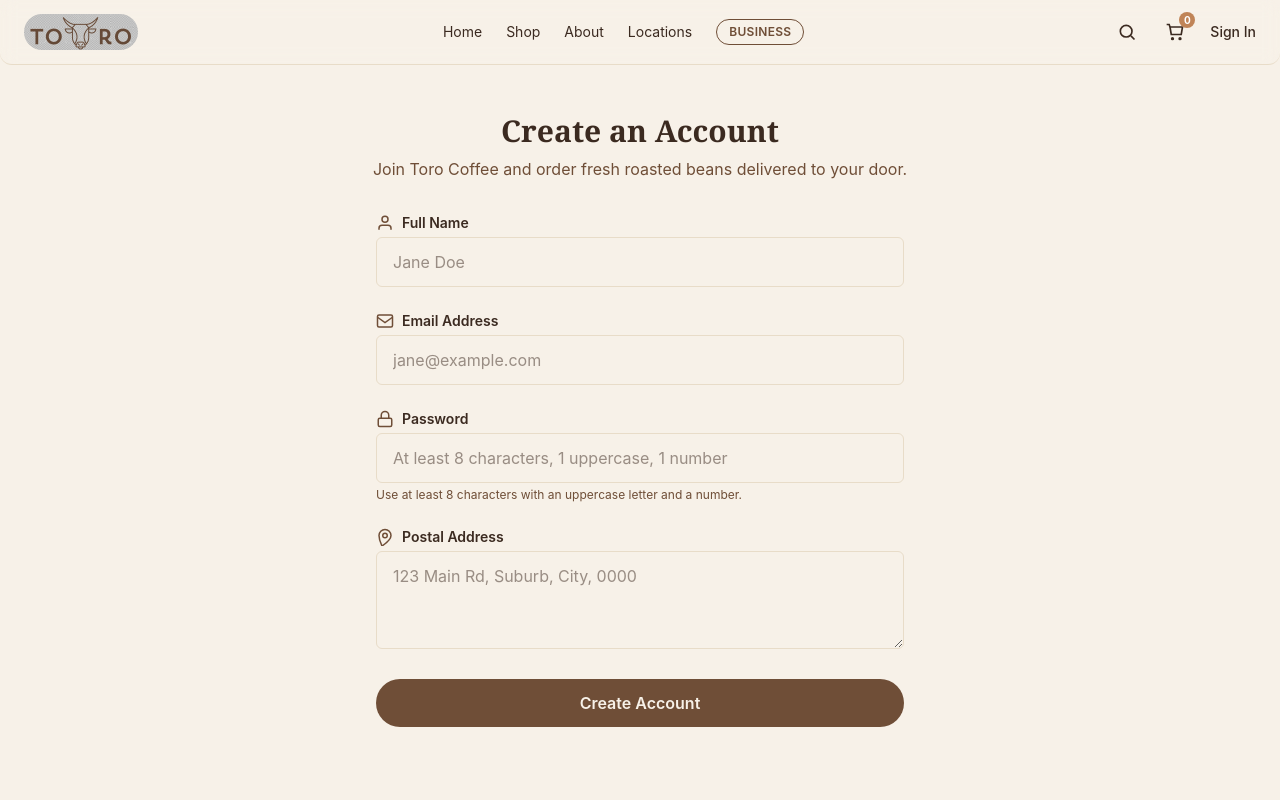
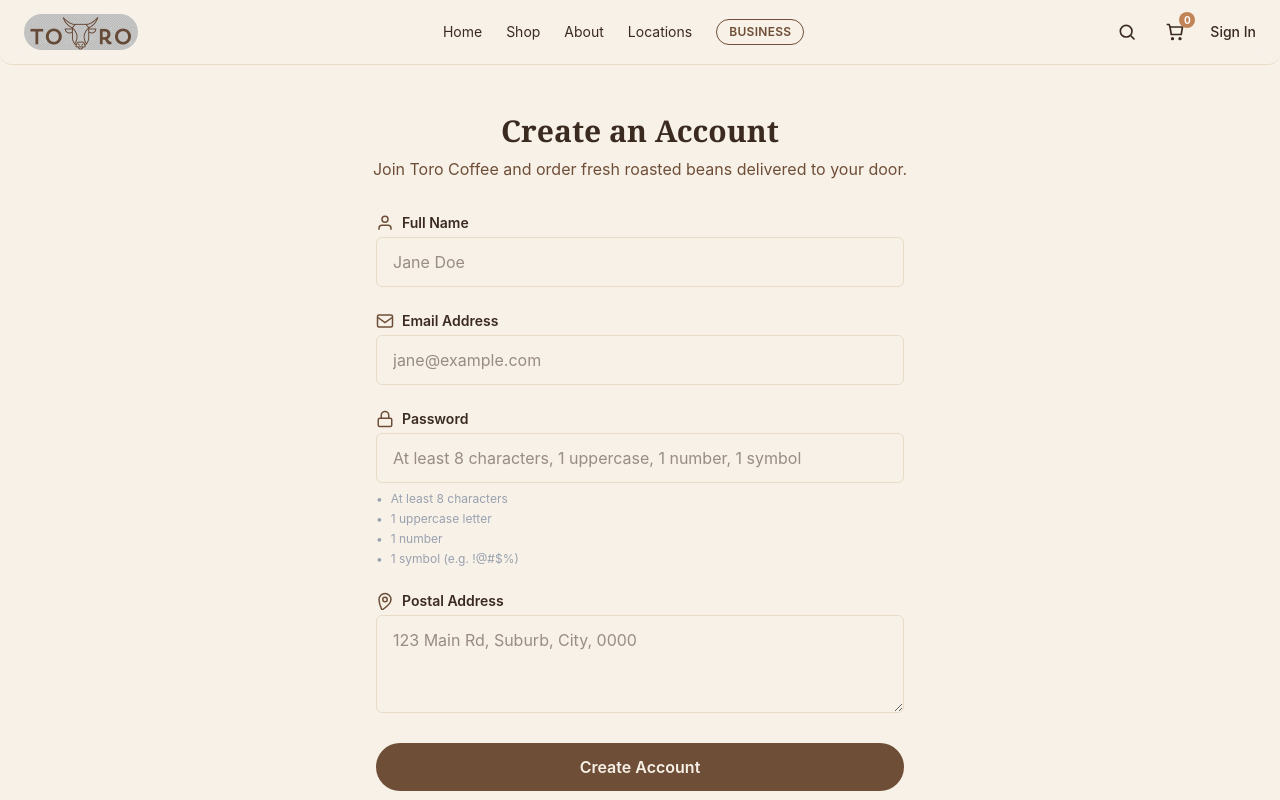
Before and after one commit to ThamiRoneo/company-project1-toro, a React (Vite) app: page /signup in a window 1280 px wide. Shown: the top 800 px of the page. Built offline with nearby package versions, Linux system fonts and the light colour scheme.

Commit message:
added a symbol validation for the password

```diff
--- a/src/components/SignUpForm.jsx
+++ b/src/components/SignUpForm.jsx
@@ -10,10 +10,19 @@ export default function SignUpForm({ onSubmit }) {
   });
   const [errors, setErrors] = useState({});
   const [touched, setTouched] = useState({});
+  const [passwordChecks, setPasswordChecks] = useState({ length: false, upper: false, number: false, symbol: false });
 
   function update(key, value) {
     setForm((prev) => ({ ...prev, [key]: value }));
     if (touched[key]) validateField(key, value);
+    if (key === "password") {
+      setPasswordChecks({
+        length: value.length >= 8,
+        upper: /[A-Z]/.test(value),
+        number: /[0-9]/.test(value),
+        symbol: /[^A-Za-z0-9]/.test(value),
+      });
+    }
   }
 
   function validateField(key, value) {
@@ -27,6 +36,7 @@ export default function SignUpForm({ onSubmit }) {
       if (value.length < 8) message = "Password must be at least 8 characters";
       else if (!/[A-Z]/.test(value)) message = "Include at least one uppercase letter";
       else if (!/[0-9]/.test(value)) message = "Include at least one number";
+      else if (!/[^A-Za-z0-9]/.test(value)) message = "Include at least one symbol";
     }
     setErrors((prev) => ({ ...prev, [key]: message }));
     return !message;
@@ -112,15 +122,18 @@ export default function SignUpForm({ onSubmit }) {
           value={form.password}
           onChange={(e) => update("password", e.target.value)}
           onBlur={() => setTouched((p) => ({ ...p, password: true }))}
-          placeholder="At least 8 characters, 1 uppercase, 1 number"
+          placeholder="At least 8 characters, 1 uppercase, 1 number, 1 symbol"
           aria-required="true"
           aria-invalid={!!(touched.password && errors.password)}
           aria-describedby={errors.password ? "password-error" : "password-hint"}
           className={inputClasses("password")}
         />
-        <p id="password-hint" className="mt-1 text-xs text-toro-brown">
-          Use at least 8 characters with an uppercase letter and a number.
-        </p>
+        <ul className="mt-2 space-y-1 text-xs" id="password-hint">
+          <PasswordRule label="At least 8 characters" met={passwordChecks.length} />
+          <PasswordRule label="1 uppercase letter" met={passwordChecks.upper} />
+          <PasswordRule label="1 number" met={passwordChecks.number} />
+          <PasswordRule label="1 symbol (e.g. !@#$%)" met={passwordChecks.symbol} />
+        </ul>
         {touched.password && errors.password && (
           <p id="password-error" className="mt-1 text-sm text-red-600" role="alert">
             {errors.password}
@@ -161,6 +174,15 @@ export default function SignUpForm({ onSubmit }) {
   );
 }
 
+function PasswordRule({ label, met }) {
+  return (
+    <li className={`flex items-center gap-2 ${met ? "text-green-600" : "text-gray-400"}`}>
+      <span aria-hidden="true">{met ? "✓" : "•"}</span>
+      <span>{label}</span>
+    </li>
+  );
+}
+
 function UserIcon() {
   return (
     <svg width="18" height="18" viewBox="0 0 24 24" fill="none" stroke="currentColor" strokeWidth="2" className="text-toro-brown">
```
